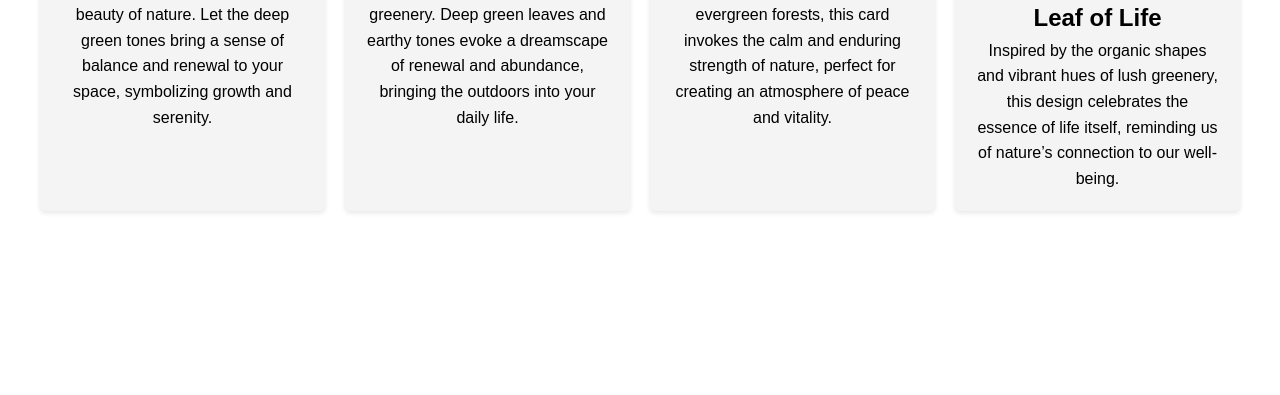
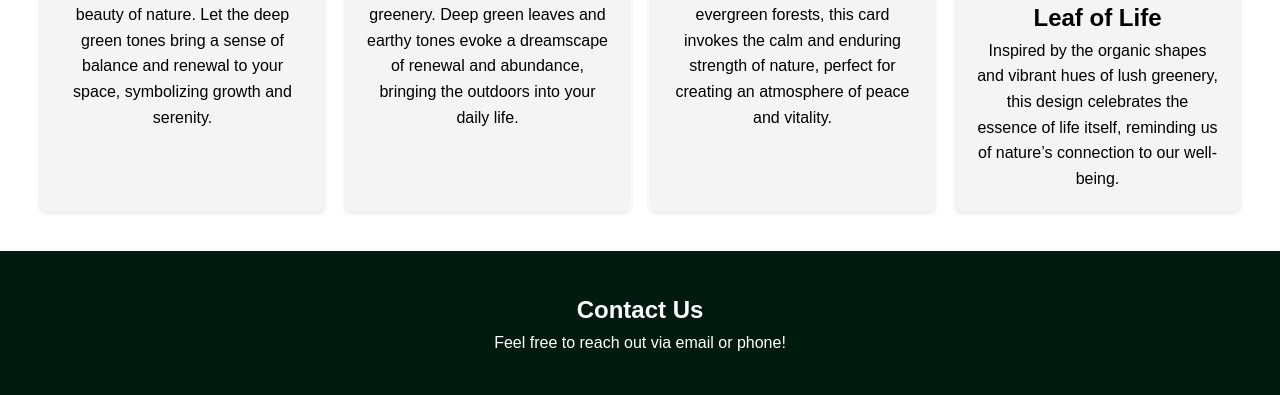
Before and after one commit to shamsad-alam-meraj/steadfast-task, a plain HTML site: page with-vanila-js/index.html in a window 1280 px wide. Shown: the part 1082-1477 px from the top of the page. Before the commit the page ends 1333 px from the top, so only its background shows below. Drawn offline with Linux system fonts and the light colour scheme.

Commit message:
footer added

```diff
--- a/with-vanila-js/index.html
+++ b/with-vanila-js/index.html
@@ -71,5 +71,10 @@
         </p>
       </div>
     </section>
+    <!-- Footer Section  -->
+    <section id="contact" class="contact">
+      <h2>Contact Us</h2>
+      <p>Feel free to reach out via email or phone!</p>
+    </section>
   </body>
 </html>
--- a/with-vanila-js/styles.css
+++ b/with-vanila-js/styles.css
@@ -38,7 +38,7 @@ body {
 
 .nav-toggle {
   display: none;
-  background-color: #333;
+  background-color: #011b11;
   color: #fff;
   border: none;
   font-size: 18px;
@@ -84,6 +84,13 @@ body {
   height: auto;
   border-radius: 5px;
 }
+/* Footer Section */
+.contact {
+  padding: 40px;
+  text-align: center;
+  background-color: #011b11;
+  color: white;
+}
 
 /* Media Queries */
 @media (max-width: 768px) {
```
